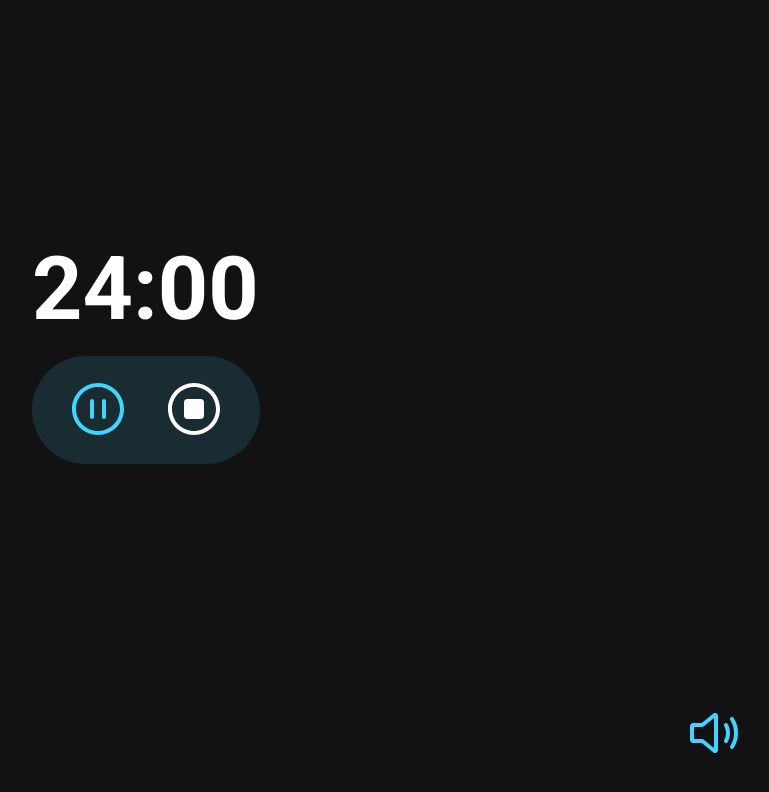
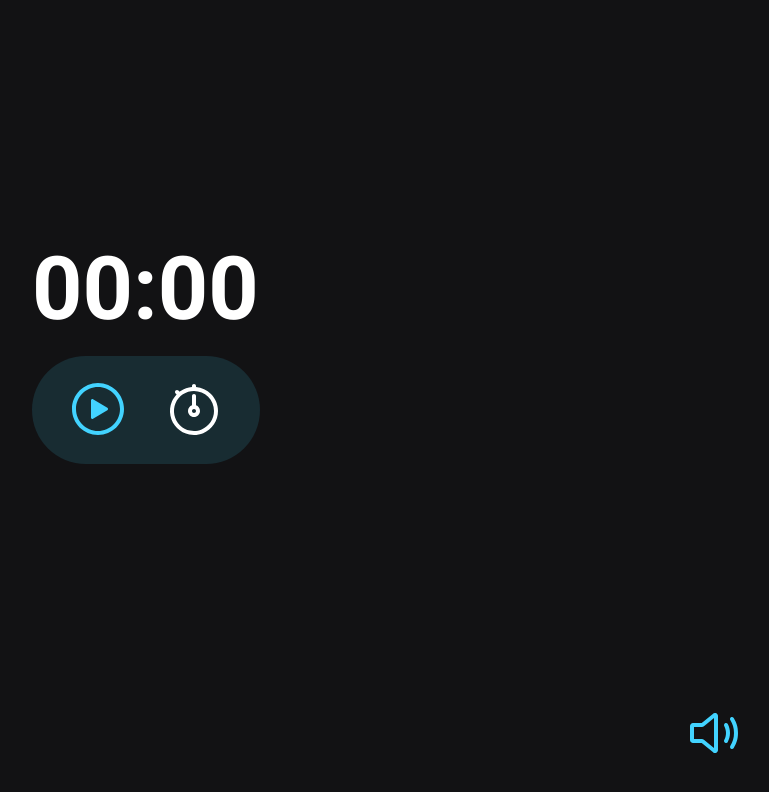
Before and after one commit to juniorvolontedev/explorer-focus-timer, a plain HTML site: page index.html in a window 1280 px wide. Both pictures are taken after a click on the button 592 px from the left and 410 px from the top of the page. Shown: the whole page, without its empty margins (494-1263 px from the left). Drawn offline with Linux system fonts and the light colour scheme.

Commit message:
principios de clean code e programacao declarativa

```diff
--- a/index.html
+++ b/index.html
@@ -18,7 +18,7 @@
   <body>
     <main>
       <div id="timer">
-        <span class="minutes">25</span>
+        <span class="minutes">01</span>
         <span>:</span>
         <span class="seconds">00</span>
       </div>
--- a/script.js
+++ b/script.js
@@ -8,29 +8,36 @@ let minutes;
 const minutesDisplay = document.querySelector(".minutes");
 const secondsDisplay = document.querySelector(".seconds");
 
+function resetControls() {
+  buttonPlay.classList.remove("hide");
+  buttonPause.classList.add("hide");
+  buttonSet.classList.remove("hide");
+  buttonStop.classList.add("hide");
+}
+
+function updateTimerDisplay(minutes, seconds) {
+  minutesDisplay.textContent = String(minutes).padStart(2, "0");
+  secondsDisplay.textContent = String(seconds).padStart(2, "0");
+}
+
 function countdown() {
   setTimeout(function () {
     let seconds = Number(secondsDisplay.textContent);
     let minutes = Number(minutesDisplay.textContent);
 
-    secondsDisplay.textContent = String(seconds - 1).padStart(2, "0");
+    updateTimerDisplay(minutes, 0);
 
     if (minutes <= 0) {
-      buttonPlay.classList.remove("hide");
-      buttonPause.classList.add("hide");
-      buttonSet.classList.remove("hide");
-      buttonStop.classList.add("hide");
-
+      resetControls();
       return;
     }
 
     if (seconds <= 0) {
       seconds = 2;
-
-      minutesDisplay.textContent = String(minutes - 1).padStart(2, "0");
+      --minutes;
     }
 
-    secondsDisplay.textContent = String(seconds - 1).padStart(2, "0");
+    updateTimerDisplay(minutes, String(seconds - 1));
 
     countdown();
   }, 1000);
@@ -51,10 +58,7 @@ buttonPause.addEventListener("click", function () {
 });
 
 buttonStop.addEventListener("click", function () {
-  buttonPlay.classList.remove("hide");
-  buttonPause.classList.add("hide");
-  buttonSet.classList.remove("hide");
-  buttonStop.classList.add("hide");
+  resetControls();
 });
 
 buttonSoundOff.addEventListener("click", function () {
@@ -69,5 +73,5 @@ buttonSoundOn.addEventListener("click", function () {
 
 buttonSet.addEventListener("click", function () {
   minutes = prompt("Quantos minutos?");
-  minutesDisplay.textContent = String(minutes).padStart(2, "0");
+  updateTimerDisplay(minutes, 0);
 });
```
